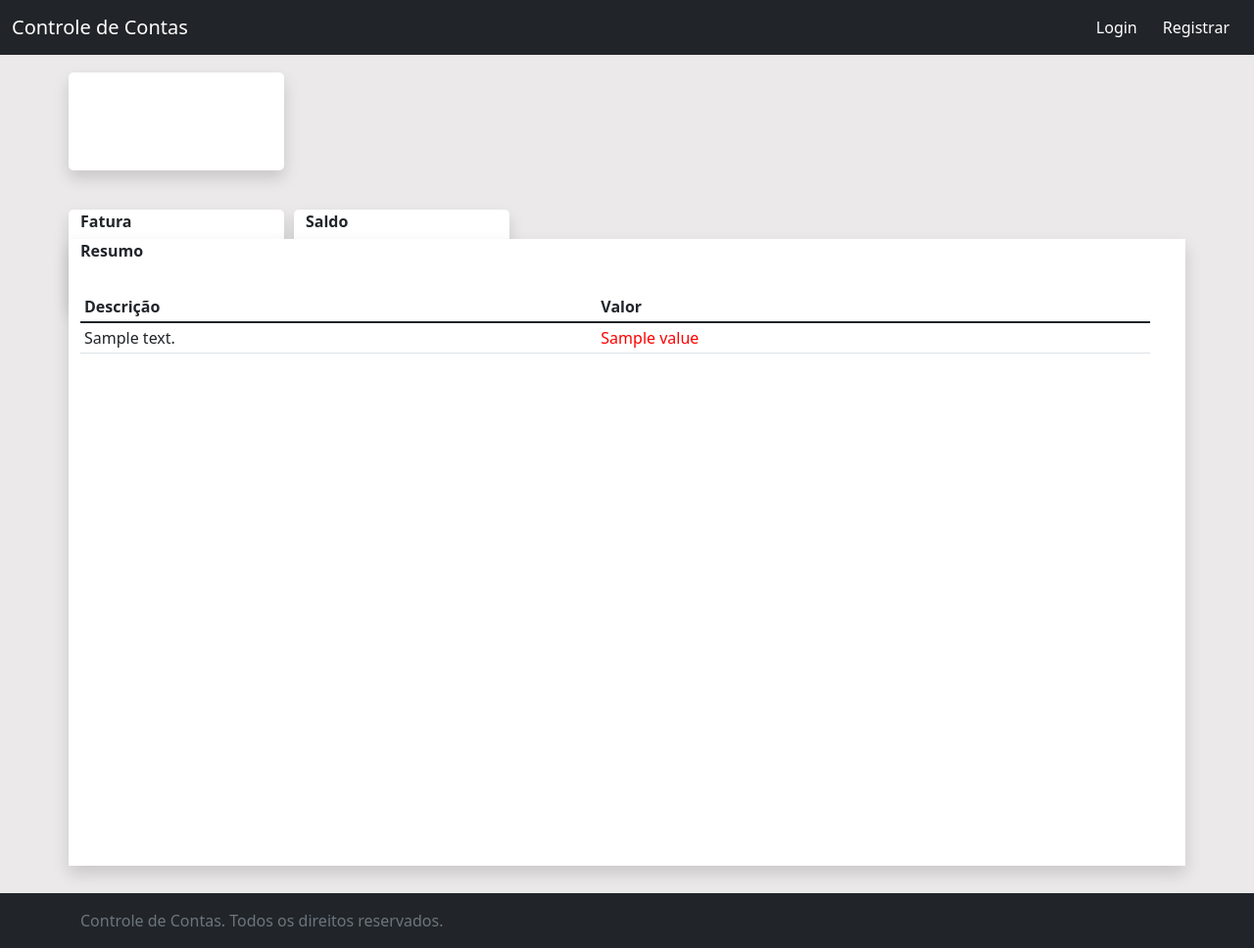
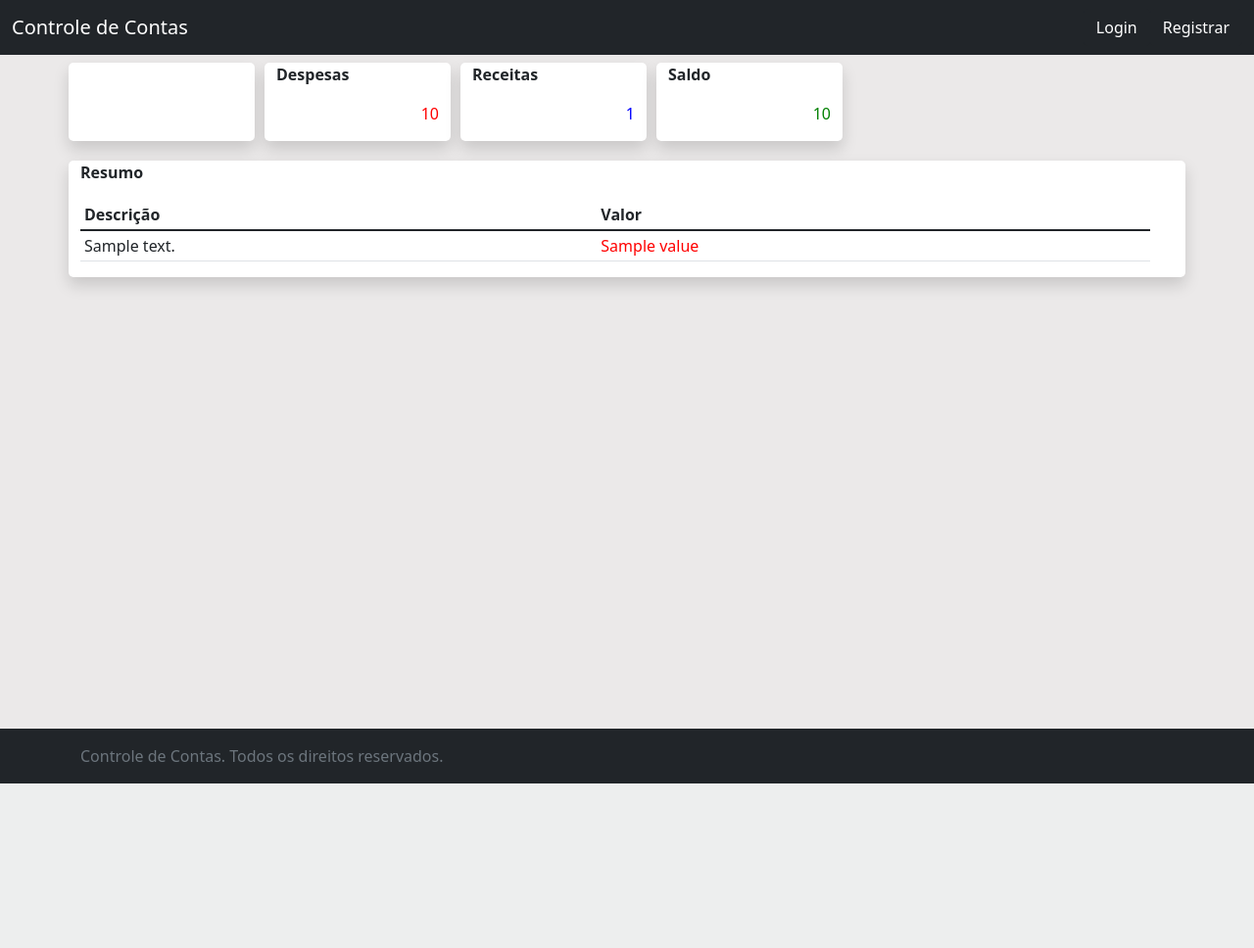
Before and after one commit to hadtrindade/controle-contas, a Python web app: template controle_contas/templates/dashboard.html in a window 1280 px wide. Shown: the whole page at 98% size. After the commit the page ends 800 px from the top, so only its background shows below. Run offline with Jinja, Linux system fonts and the light colour scheme; the template is opened without the code that fills it: most values are stand-ins (such as "Sample title", 1, 10 or a date in 2020); some libraries are stand-ins or nearby versions.

Commit message:
corrigido os problemas de layout da view dashboard

```diff
--- a/controle_contas/ext/site/forms.py
+++ b/controle_contas/ext/site/forms.py
@@ -59,5 +59,5 @@ class SourcesForm(FlaskForm):
 class InvoiceForm(FlaskForm):
 
     invoices = fields.SelectField(
-        "Faturas", coerce=str, validators=[validators.DataRequired()]
+        "Fatura", coerce=str, validators=[validators.DataRequired()]
     )
--- a/controle_contas/ext/site/views.py
+++ b/controle_contas/ext/site/views.py
@@ -348,6 +348,7 @@ def dashboard(desc):
     invoices_list = [(i.description, i.description) for i in invoices]
     form = InvoiceForm(request.form)
     form.invoices.choices = invoices_list
+    form.invoices.data = invoice.description
 
     if invoice:
         details = DetailedInvoice.query.filter_by(id_invoice=invoice.id).all()
--- a/controle_contas/templates/dashboard.html
+++ b/controle_contas/templates/dashboard.html
@@ -8,20 +8,22 @@
   <header id="headerDashboard">
     <div class="container">
       <div class="row rowHeader">
-        <div class="col selectorInvoices shadow title">
+        <div class="col-2 buttonDashboardSelector shadow">
           {{ form.hidden_tag() if form.hidden_tag }}
           {% for field in form if field.type != 'CSRFTokenField' %}
-              {{ field.label(class="form-label") }}
+              {{ field.label(class="form-label title",) }}
               {{ field(class="form-select") }}
           {% endfor %}
         </div>
-      </div>
-      <div class="row rowHeader">
-        <div class="col buttonDashboard shadow" id="invoice">
-          <p class="title">Fatura</p>
+        <div class="col-2 buttonDashboard shadow" id="invoice">
+          <p class="title">Despesas</p>
           <p class="value valueOutgoing">{{ total }}</p>
         </div>
-        <div class="col buttonDashboard shadow" id="balance">
+        <div class="col-2 buttonDashboard shadow" id="invoice">
+          <p class="title">Receitas</p>
+          <p class="value valueRevenue">{{ total_revenue }}</p>
+        </div>
+        <div class="col-2 buttonDashboard shadow" id="balance">
           <p class="title">Saldo</p>
           {% if balance > 0 %}
             <p class="balancePositive value">{{ balance }}</p>
@@ -81,47 +83,41 @@
     box-sizing: border-box;
 
     display: grid;
-    grid-template-rows: 20vh 80vh;
+    grid-template-columns: 1fr;
     row-gap: 20px;
     grid-template-areas: "header"
                          "main";
   }
   #headerDashboard {
+
     border-radius: 5px;
     grid-area: header;
 
+
   }
   #mainDashboard {
+    border-radius: 5px;
     background: #fff;
     grid-area: main;
 
   }
-.rowHeader {
 
-  margin-top: 10px;
-  margin-right: 20px;
+.buttonDashboard {
 
-}
-.buttonDashboard {
   background: #fff;
-
-  max-width: 220px;
   border-radius: 5px;
   margin-right: 10px;
-  min-height: 100px;
 }
 
-.selectorInvoices {
+.buttonDashboardSelector {
   background: #fff;
-  max-width: 220px;
   border-radius: 5px;
-  min-height: 100px;
+  margin-right: 10px;
 }
 
 .title {
   text-align: left;
   vertical-align: text-top;
-  margin-bottom: 30px;
   font-weight: bold;
 }
 
```
